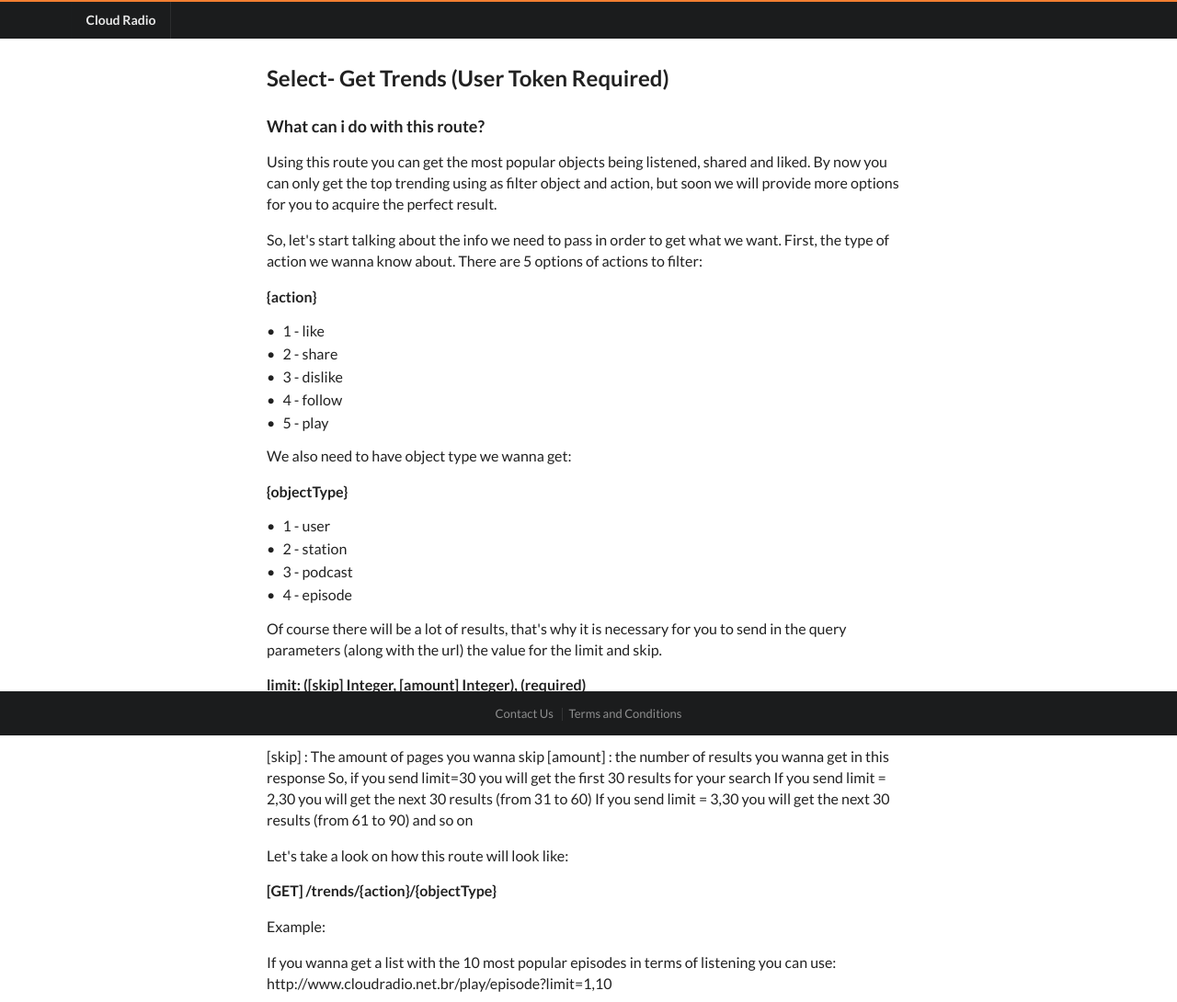
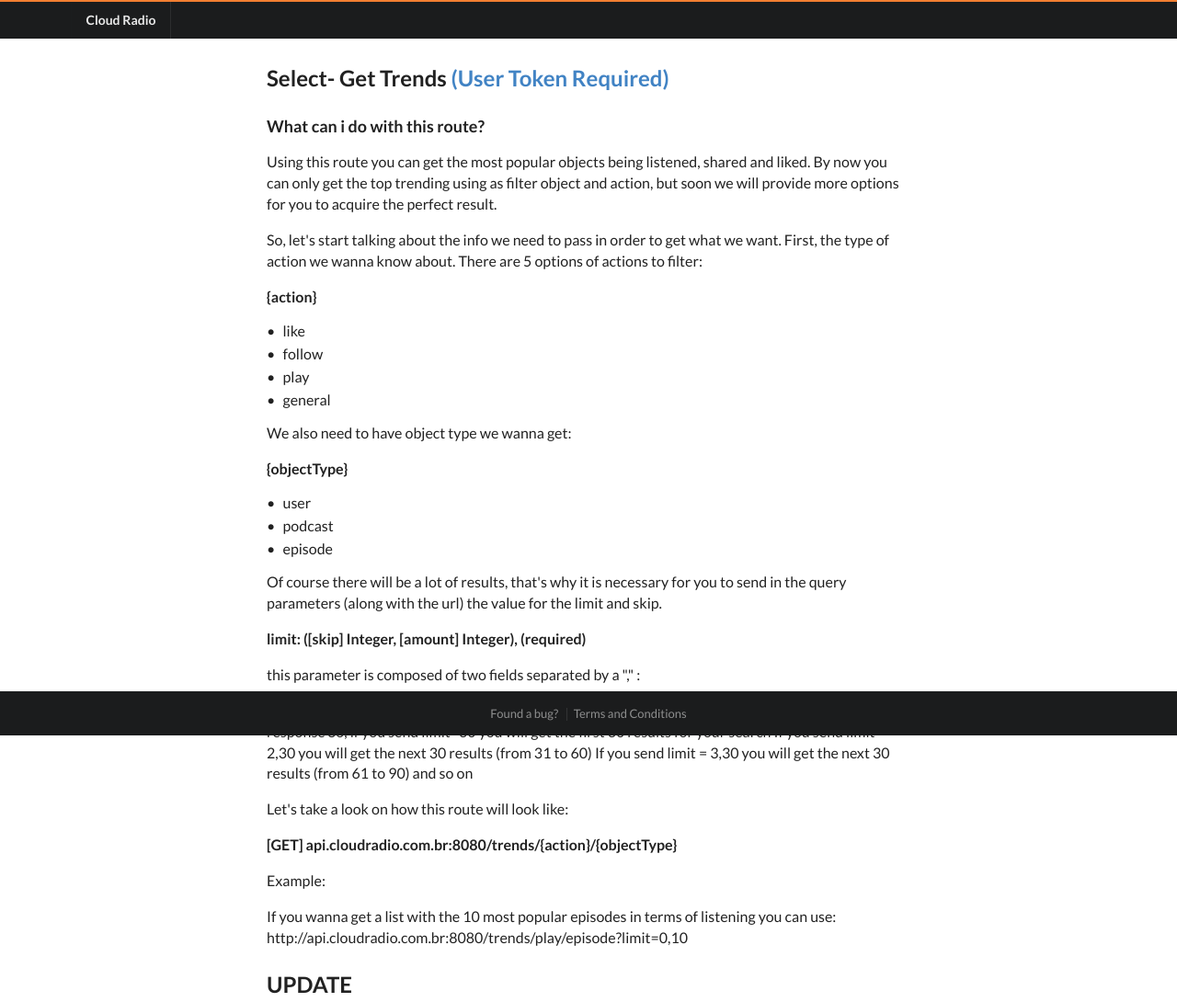
Before and after one commit to CloudRadioProject/documentacaothirdparty, a plain HTML site: page pages/Activity/Activity.getTrends Get Trends.html in a window 1280 px wide. Shown: the top 1090 px of the page at 92% size. Drawn offline with Linux system fonts and the light colour scheme.

Commit message:
Docs Third Part beta v2

```diff
--- a/pages/Activity/Activity.getTrends Get Trends.html
+++ b/pages/Activity/Activity.getTrends Get Trends.html
@@ -38,7 +38,7 @@
     </div>
     <div class="ui main text container">
         <p>
-            <h2>Select- Get Trends (User Token Required)</h2></p>
+            <h2>Select- Get Trends <a href="pages/Users/Users.GetToken Get User Token.html">(User Token Required)</a></h2></p>
         <p>
             <h3>What can i do with this route?</h3>
         </p>
@@ -51,21 +51,19 @@
         <p><strong>{action}</strong></p>
         <p>
             <div class="ui bulleted list">
-                <div class="item">1 - like</div>
-                <div class="item">2 - share</div>
-                <div class="item">3 - dislike</div>
-                <div class="item">4 - follow</div>
-                <div class="item">5 - play</div>
+                <div class="item">like</div>
+                <div class="item">follow</div>
+                <div class="item">play</div>
+                <div class="item">general</div>
             </div>
         </p>
         <p>We also need to have object type we wanna get:</p>
         <p><strong>{objectType}</strong></p>
         <p>
             <div class="ui bulleted list">
-                <div class="item">1 - user</div>
-                <div class="item">2 - station</div>
-                <div class="item">3 - podcast</div>
-                <div class="item">4 - episode</div>
+                <div class="item">user</div>
+                <div class="item">podcast</div>
+                <div class="item">episode</div>
             </div>
         </p>
         <p>
@@ -77,13 +75,13 @@
             [skip] : The amount of pages you wanna skip [amount] : the number of results you wanna get in this response So, if you send limit=30 you will get the first 30 results for your search If you send limit = 2,30 you will get the next 30 results (from 31 to 60) If you send limit = 3,30 you will get the next 30 results (from 61 to 90) and so on
         </p>
         <p>Let's take a look on how this route will look like:</p>
-        <p><strong>[GET] /trends/{action}/{objectType}</strong></p>
+        <p><strong>[GET] api.cloudradio.com.br:8080/trends/{action}/{objectType}</strong></p>
         <p>
             Example:
         </p>
         <p>
             If you wanna get a list with the 10 most popular episodes in terms of listening you can use:
-            <br>http://www.cloudradio.net.br/play/episode?limit=1,10
+            <br>http://api.cloudradio.com.br:8080/trends/play/episode?limit=0,10
         </p>
         <p>
             <h2>UPDATE</h2></p>
@@ -92,7 +90,7 @@
         </p>
         <p>Category: The category id you want to filter Keyword: An specific Keyword that the object shares (WARNING, that's the keywords, not title, not description)</p>
         <p>Example:</p>
-        <p>http://www.cloudradio.net.br/play/episode?limit=1,10&category=723jds78jbksd&keyword=esquilo</p>
+        <p>http://api.cloudradio.com.br:8080/play/episode?limit=0,10&category=723jds78jbksd&keyword=esquilo</p>
         <p>
             <h2>Response</h2>
             <p>
@@ -107,8 +105,8 @@
     <div class="ui inverted vertical footer segment">
         <div class="ui center aligned container">
             <div class="ui horizontal inverted small divided link list">
-                <a class="item" href="#">Contact Us</a>
-                <a class="item" href="#">Terms and Conditions</a>
+                <a class="item" href="https://docs.google.com/forms/d/e/1FAIpQLSfjjBChCMpi3jq4xe7OB-X7YCsNaLej3GWCZzQoJl-te4XOJg/viewform?c=0&w=1">Found a bug?</a>
+                <a class="item" href="http://http://www.cloudradio.com.br/#/termosdeuso">Terms and Conditions</a>
             </div>
         </div>
     </div>
```
Also changed, not shown: index.html (+0 -3 lines).
